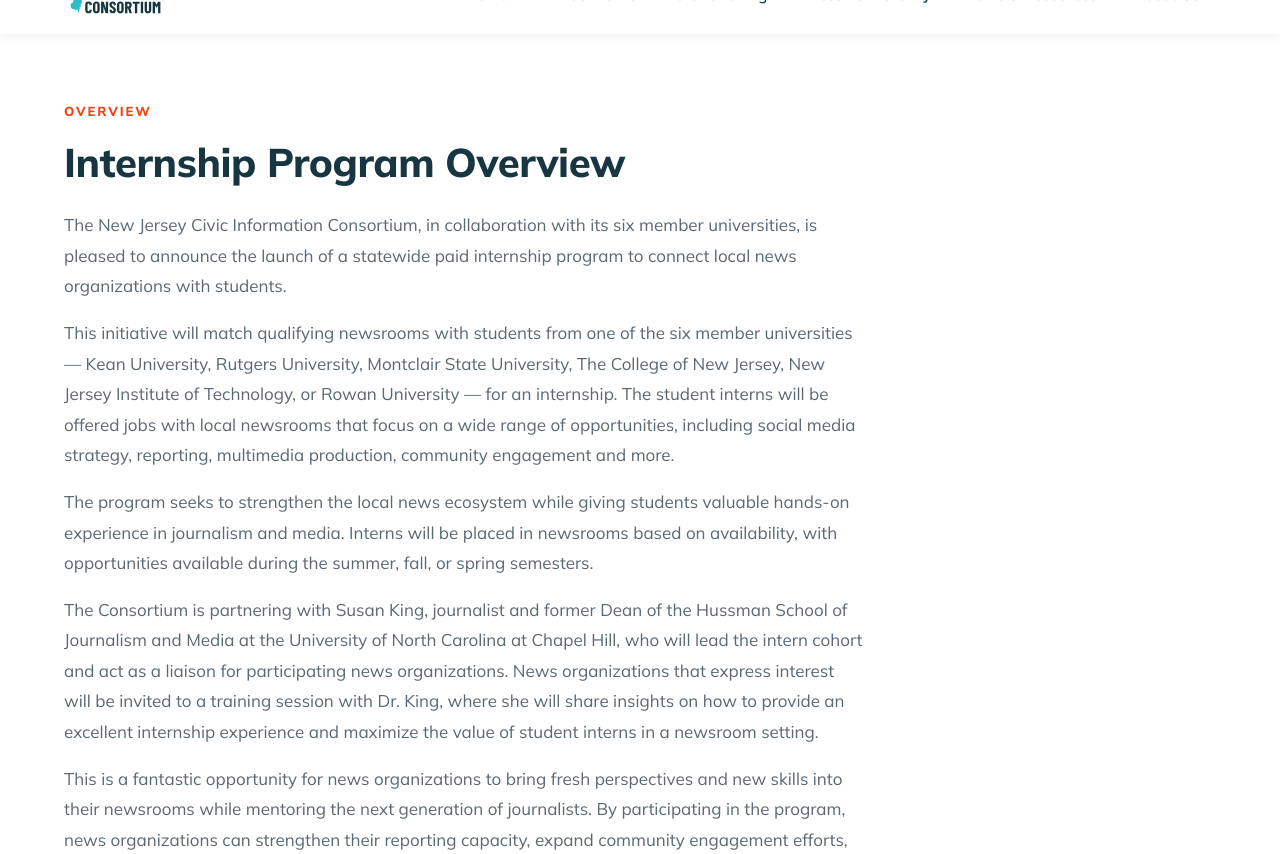
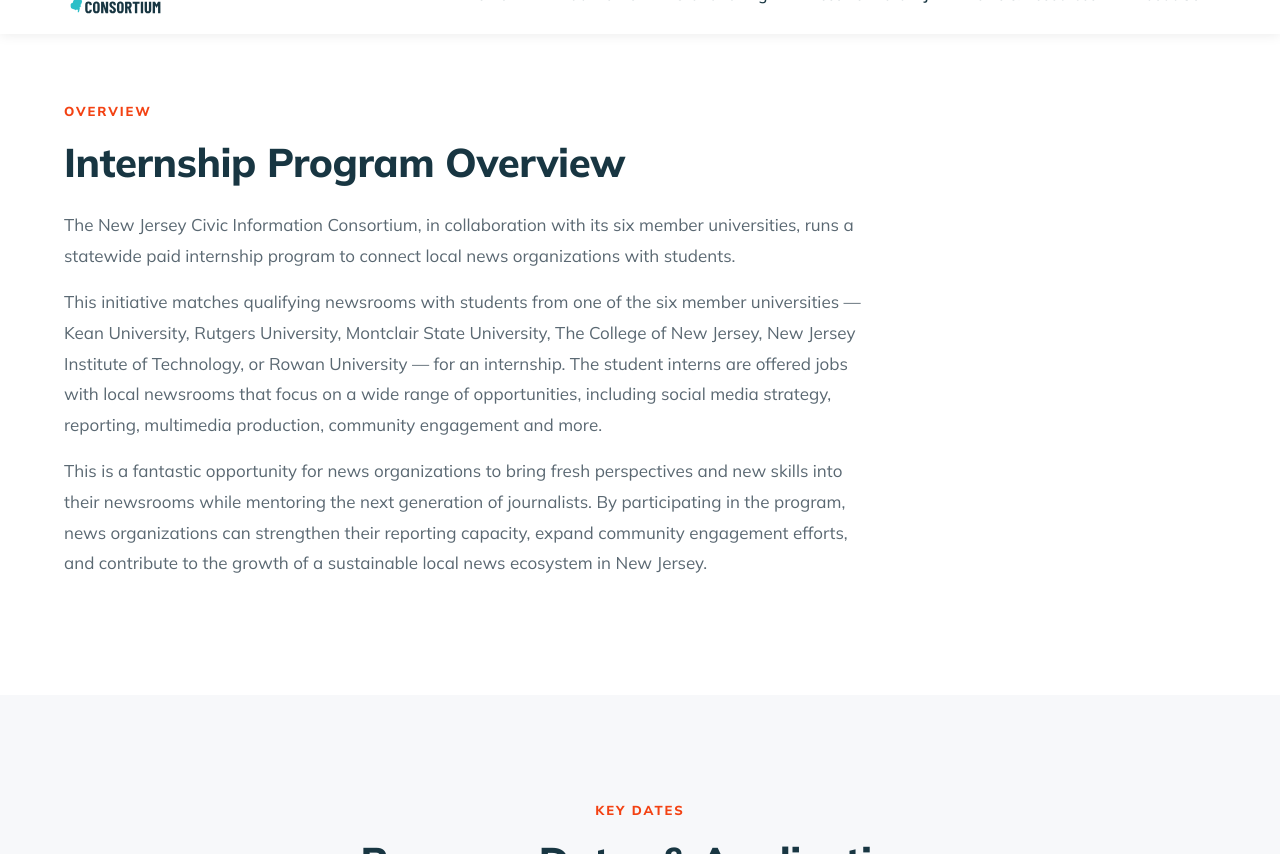
Before and after one commit to madi-mccool/njcivicinfo, a Jekyll site: the page built from docs/internship.html, in a window 1280 px wide and 900 px high, scrolled down 395 px, cut to the strip 46-900 px from the top of the window. Built offline with Jekyll 4.4.1, drawn with Linux system fonts in a browser that asks for light colours; some of the changed text lies outside the part shown.

Commit message:
Update internship.html

```diff
--- a/docs/internship.html
+++ b/docs/internship.html
@@ -20,10 +20,8 @@
     <div class="content-text" style="max-width: 800px;">
       <span class="section-label">Overview</span>
       <h2>Internship Program Overview</h2>
-      <p>The New Jersey Civic Information Consortium, in collaboration with its six member universities, is pleased to announce the launch of a statewide paid internship program to connect local news organizations with students.</p>
-      <p>This initiative will match qualifying newsrooms with students from one of the six member universities — Kean University, Rutgers University, Montclair State University, The College of New Jersey, New Jersey Institute of Technology, or Rowan University — for an internship. The student interns will be offered jobs with local newsrooms that focus on a wide range of opportunities, including social media strategy, reporting, multimedia production, community engagement and more.</p>
-      <p>The program seeks to strengthen the local news ecosystem while giving students valuable hands-on experience in journalism and media. Interns will be placed in newsrooms based on availability, with opportunities available during the summer, fall, or spring semesters.</p>
-      <p>The Consortium is partnering with Susan King, journalist and former Dean of the Hussman School of Journalism and Media at the University of North Carolina at Chapel Hill, who will lead the intern cohort and act as a liaison for participating news organizations. News organizations that express interest will be invited to a training session with Dr. King, where she will share insights on how to provide an excellent internship experience and maximize the value of student interns in a newsroom setting.</p>
+      <p>The New Jersey Civic Information Consortium, in collaboration with its six member universities, runs a statewide paid internship program to connect local news organizations with students.</p>
+      <p>This initiative matches qualifying newsrooms with students from one of the six member universities — Kean University, Rutgers University, Montclair State University, The College of New Jersey, New Jersey Institute of Technology, or Rowan University — for an internship. The student interns are offered jobs with local newsrooms that focus on a wide range of opportunities, including social media strategy, reporting, multimedia production, community engagement and more.</p>
       <p>This is a fantastic opportunity for news organizations to bring fresh perspectives and new skills into their newsrooms while mentoring the next generation of journalists. By participating in the program, news organizations can strengthen their reporting capacity, expand community engagement efforts, and contribute to the growth of a sustainable local news ecosystem in New Jersey.</p>
     </div>
   </div>
@@ -87,14 +85,7 @@
           <h3>Newsroom Resources</h3>
         </div>
         <h4>Priority Placement</h4>
-        <p>News organizations will be given priority for intern placement that:</p>
-        <ul>
-          <li>Are current Consortium grantees.</li>
-          <li>Have a job description prepared for an intern.</li>
-          <li>Are members of the NJ News Commons, the New Jersey Press Association, Local Independent Online News Publishers association and/or the Institute for Nonprofit News.</li>
-          <li>Have previously hosted a college intern.</li>
-        </ul>
-        <p style="margin-top: 12px;">All organizations interested in applying to host an intern will be invited to a training program about how to provide an excellent internship experience and maximize your intern, including how to prepare a job description. All organizations that are accepted to host an intern will be required to participate in additional training.</p>
+        <p style="margin-top: 12px;">Local New Jersey news organizations committed to mentoring emerging journalists and providing a meaningful, hands-on learning experience. Ideal newsrooms have the capacity to guide interns in reporting, editing, or multimedia work and are invested in strengthening local journalism and community coverage.</p>
         <a href="https://airtable.com/appxJGAj1AEA8YNsK/pagrWfB0A7UacUQBf/form" target="_blank" rel="noopener" class="btn btn-primary" style="margin-top: 16px;">Newsroom Application &rarr;</a>
       </div>
     </div>
```
